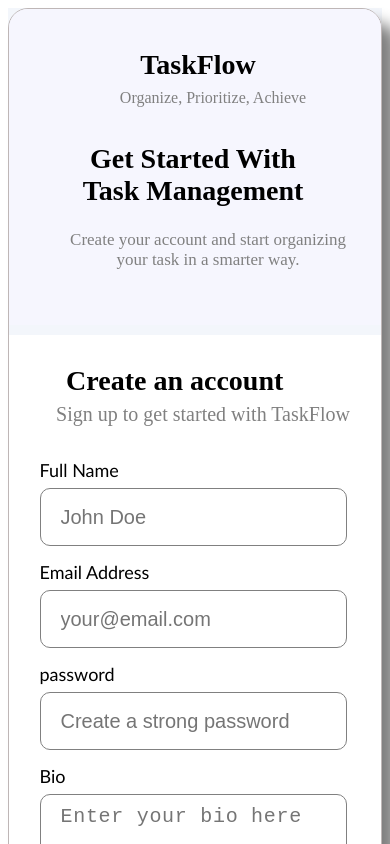
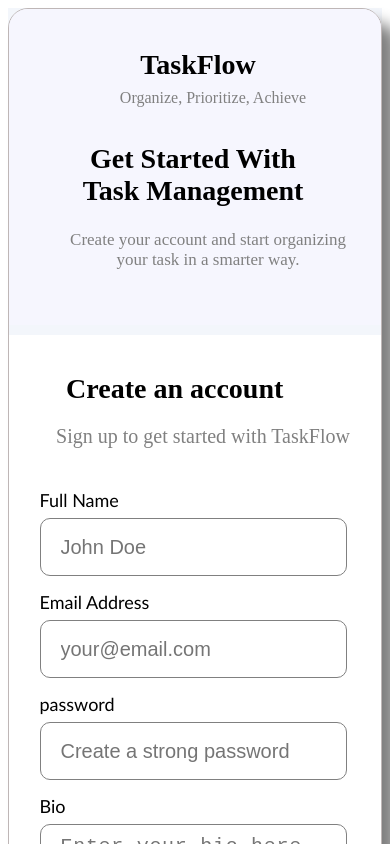
Before and after one commit to ArmanRavjani/task-management, a React (Vite) app in the folder Frontend/: page /user/register in a window 390 px wide. Shown: the top 844 px of the page. Built offline with nearby package versions, Linux system fonts and the light colour scheme; no server answers.

Commit message:
style: update auth container layout and adjust line-height for better readability

```diff
--- a/Frontend/src/pages/styles/auth.css
+++ b/Frontend/src/pages/styles/auth.css
@@ -280,6 +280,7 @@
 
     .auth-container-1-mid {
         height: auto;
+        display: flex;
         margin-right: 30px;
     }
 
@@ -317,7 +318,7 @@
     .auth-container-2-top {
         margin-top: 10px;
         padding: 0;
-        line-height: 10px;
+        line-height: 25px;
     }
 
     .login-form-part-top {
```
